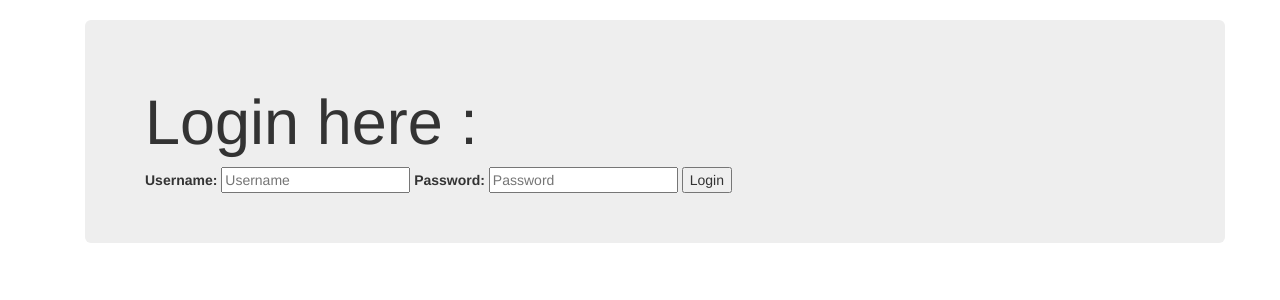
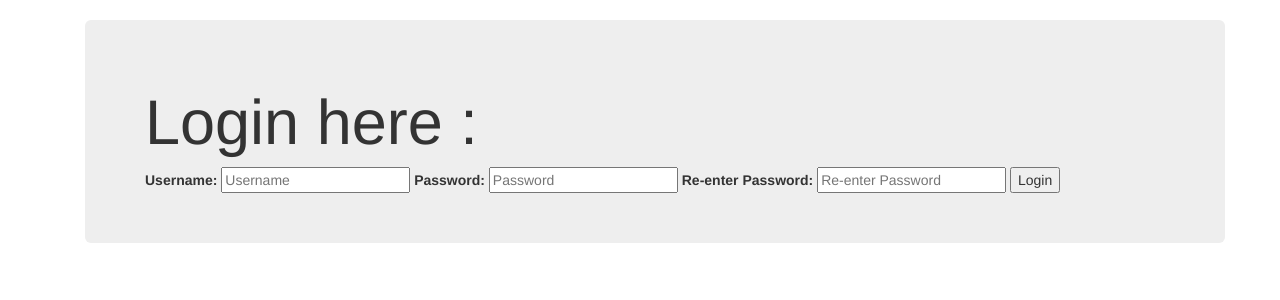
Before and after one commit to charvehi/charvehi, a Django app: page /uaccounts/signin/ in a window 1280 px wide. Shown: the part 51-351 px from the top of the page. Run offline with Django 3.2, Linux system fonts and the light colour scheme; parts of the project's set-up code (start-up, migrations or seed data) failed here and were passed over; some libraries are stand-ins or nearby versions.

Commit message:
changes in signin

```diff
--- a/xversion/templates/uaccounts/signin.html
+++ b/xversion/templates/uaccounts/signin.html
@@ -11,7 +11,8 @@
           <input type="text" name="email" placeholder="Username">
 <label for="password">Password:</label>
           <input type="password" name="password" placeholder="Password">
-
+<label for="password">Re-enter Password:</label>
+          <input type="password" name="password" placeholder="Re-enter Password">
 <input type="submit" name="" value="Login">
 {{ formset.errors }}
     {{ formset.non_field_errors }}
```
